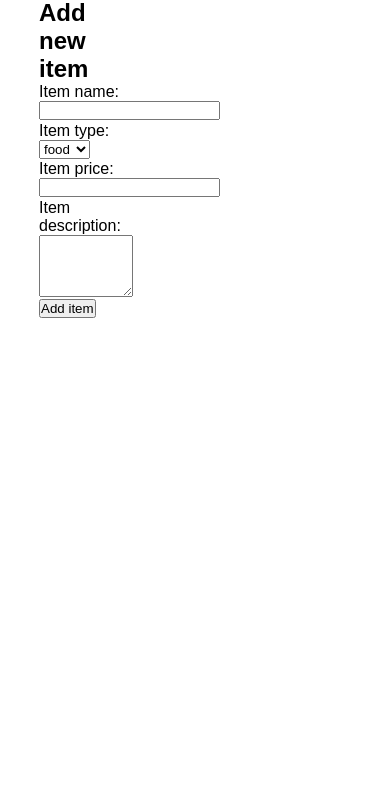
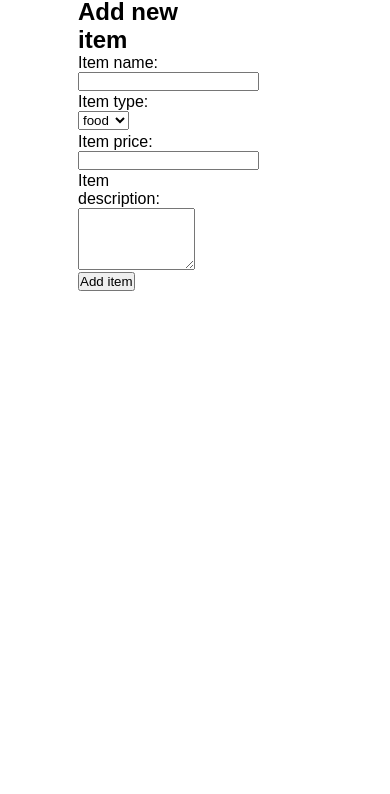
Before and after one commit to klaaramitrovic/TS-course, a plain HTML site: page index.html in a window 390 px wide. Shown: the part 50-844 px from the top of the page. Drawn offline with Linux system fonts and the light colour scheme.

Commit message:
Responsiveness

```diff
--- a/index.html
+++ b/index.html
@@ -5,7 +5,7 @@
         <link rel="stylesheet" href="styles/style.css">
     </head>
     <body>
-        <div>
+        <div class="main">
             <h1>Shopping list</h1>
             <div class="container">
                 <div id="adding-item">
--- a/styles/style.css
+++ b/styles/style.css
@@ -5,12 +5,20 @@
     font-family: "Poppins", sans-serif;
 }
 
+.main {
+    display: flex;
+    flex-direction: column;
+    justify-content: center;
+    width: 60%;
+    margin: 1% auto;
+    align-items: center;
+}
+
 .container {
-    width: 80%;
+    width: 100%;
     margin: 1% auto;
     display: flex;
     flex-direction: column;
-    flex-wrap: nowrap;
     align-items: flex-start;
     justify-content: space-around;
     margin-top: 3%;
@@ -34,14 +42,15 @@
 #adding-item {
     display: flex;
     flex-direction: column;
-    width: 30%;
+    width: 50%;
 }
 
 #display-items {
-    width: 70%;
+    width: 100%;
     display: flex;
     flex-direction: row;
     margin-top: 2%;
+    flex-wrap: wrap;
 }
 
 #display-items ul {
```
